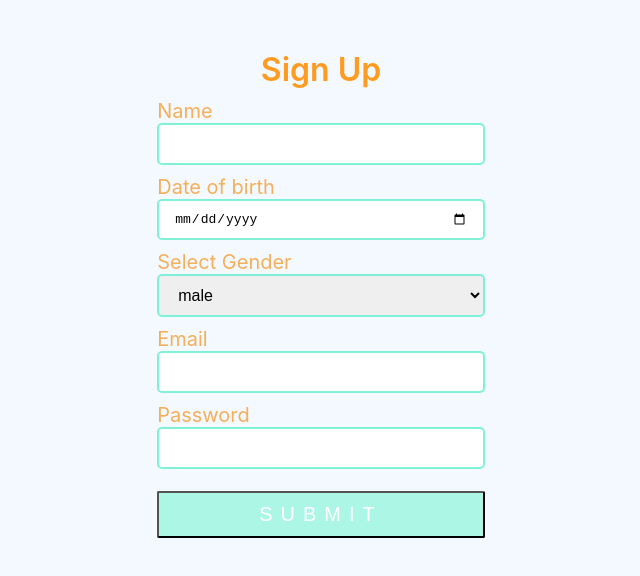
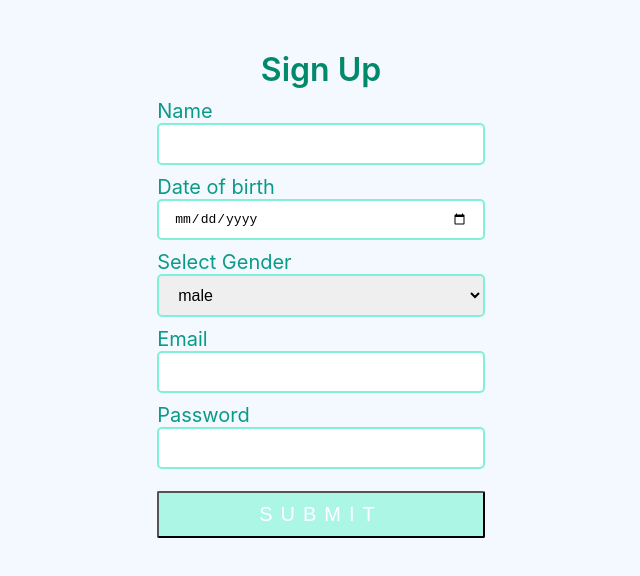
Before and after one commit to abhiskg/React-hook-form, a React (Create React App) app: page / in a window 1280 px wide. Shown: the top 576 px of the page, without its empty margins (319-959 px from the left). Built offline with nearby package versions, Linux system fonts and the light colour scheme.

Commit message:
h1, label colour changed

```diff
--- a/src/components/SignUp.css
+++ b/src/components/SignUp.css
@@ -10,14 +10,14 @@ form {
 }
 
 h1 {
-  color: #ff9b21;
+  color: #00896b;
   font-weight: 600;
 }
 
 label {
   display: block;
   /* color: #80f0d8; */
-  color: #f4af5a;
+  color: #0a9b88;
   font-size: 20px;
   margin-top: 10px;
 }
```
Also changed, not shown: 1 other file (tests, documents, lock files or other folders).
